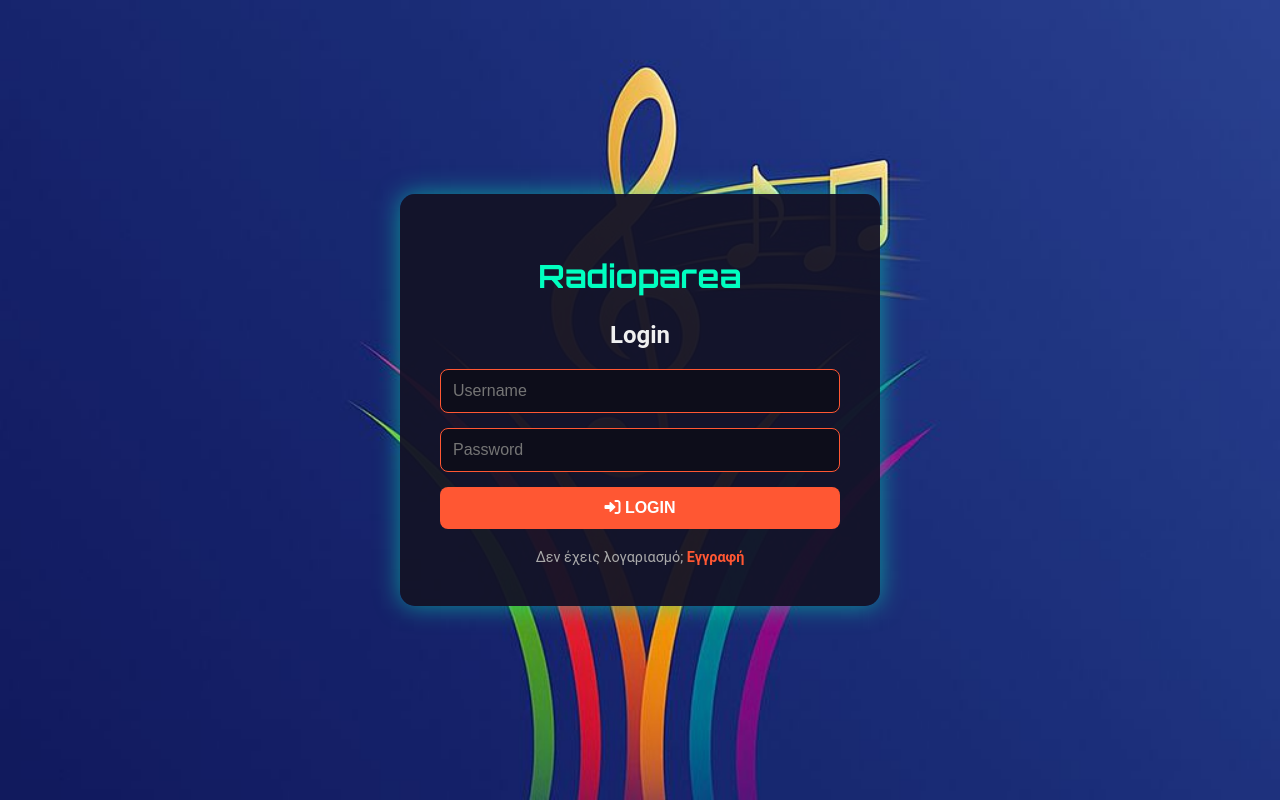
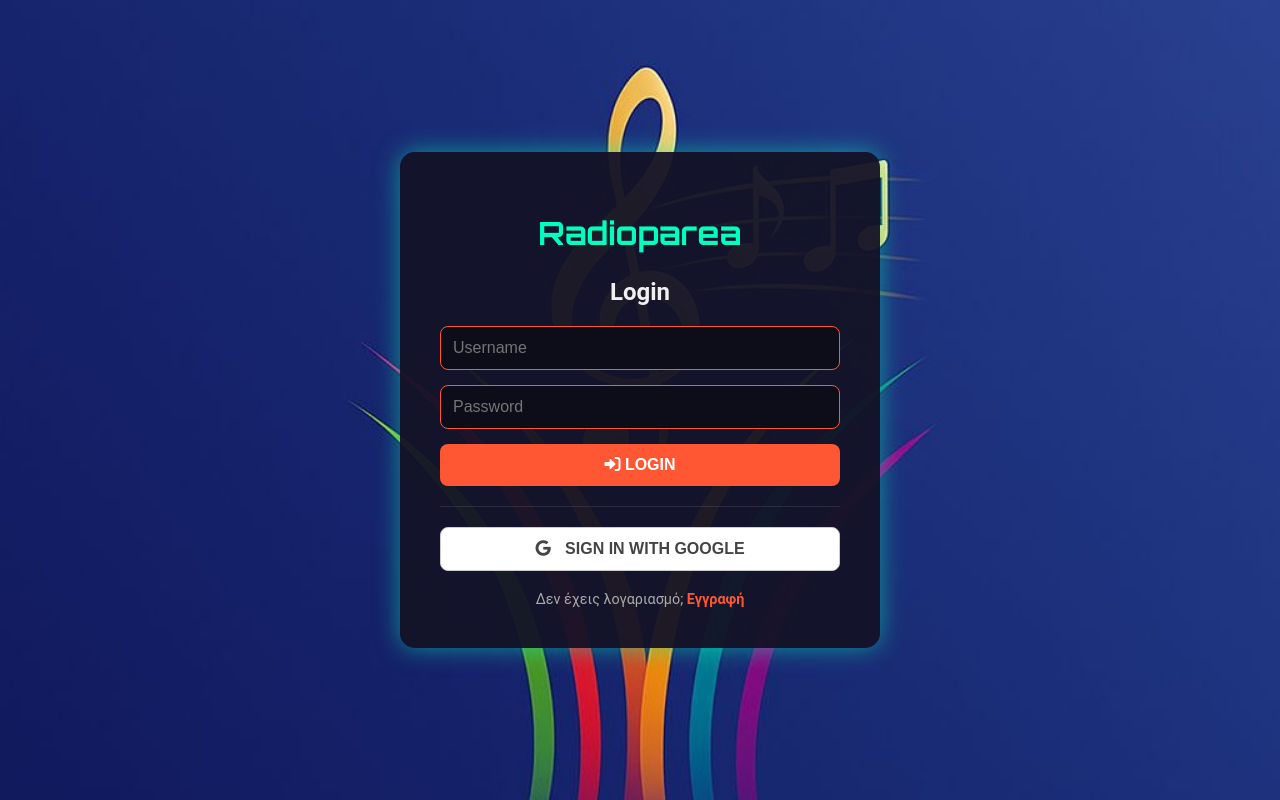
Before and after one commit to greeklitss/chatbox-final, a Flask app: page /login in a window 1280 px wide. Run offline with Flask 3, Linux system fonts and the light colour scheme.

Commit message:
dioruvsh cha.

```diff
--- a/templates/login.html
+++ b/templates/login.html
@@ -27,7 +27,6 @@
             align-items: center;
             min-height: 100vh;
             margin: 0;
-            /* Υποθέτουμε ότι το background υπάρχει στο static/ */
             background-image: url("{{ url_for('static', filename='radioparea_background.jpg') }}");
             background-size: cover;
         }
@@ -74,6 +73,7 @@
             font-size: 1em;
             transition: background 0.3s, box-shadow 0.3s;
             text-transform: uppercase;
+            width: 100%; /* Για να πιάνει όλο το πλάτος */
         }
 
         #login-btn {
@@ -92,6 +92,16 @@
         #signup-btn:hover {
             background: #33ffdb;
             box-shadow: 0 0 10px var(--color-secondary);
+        }
+
+        #google-login-btn {
+            background: white;
+            color: #444;
+            border: 1px solid #ccc;
+            font-size: 1em;
+        }
+        #google-login-btn:hover {
+            background: #f0f0f0;
         }
 
         .switch-mode {
@@ -143,6 +153,14 @@
                 <input type="password" id="login-password" placeholder="Password" required>
                 <button type="submit" id="login-btn"><i class="fas fa-sign-in-alt"></i> Login</button>
             </form>
+
+            <div style="margin: 20px 0; border-top: 1px solid rgba(255, 255, 255, 0.1); padding-top: 20px;">
+                <button type="button" id="google-login-btn" onclick="window.location.href='{{ url_for('google_login') }}'" >
+                    <i class="fab fa-google" style="margin-right: 10px;"></i>
+                    Sign in with Google
+                </button>
+            </div>
+
             <div class="switch-mode">
                 Δεν έχεις λογαριασμό; <a onclick="showSignup()">Εγγραφή</a>
             </div>
@@ -218,9 +236,6 @@
                     setTimeout(() => {
                         window.location.href = '/login';
                     }, 50);
-                    // Εναλλακτικά:
-                    // msgDiv.className = 'message-status error';
-                    // msgDiv.textContent = 'Login failed. Check username and password.';
                 } else {
                     msgDiv.className = 'message-status error';
                     msgDiv.textContent = 'Server error during login.';
@@ -289,7 +304,6 @@
         document.addEventListener('DOMContentLoaded', () => {
             const flashMessages = document.querySelector('.flash-messages');
             if (flashMessages) {
-                // Εάν υπάρχει μήνυμα σφάλματος από τον server, βεβαιωθείτε ότι εμφανίζεται η φόρμα σύνδεσης
                 const isLoginError = flashMessages.querySelector('.error');
                 if (isLoginError) {
                     showLogin();
```
